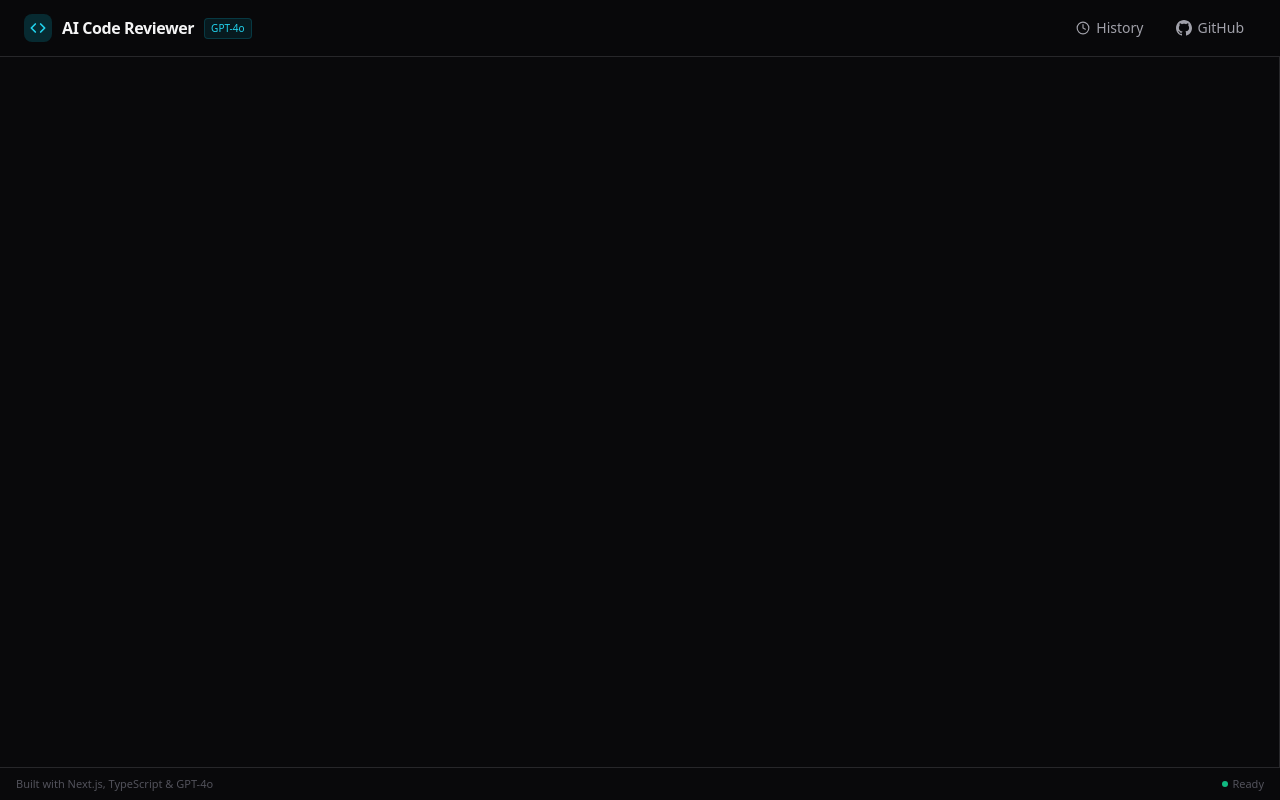
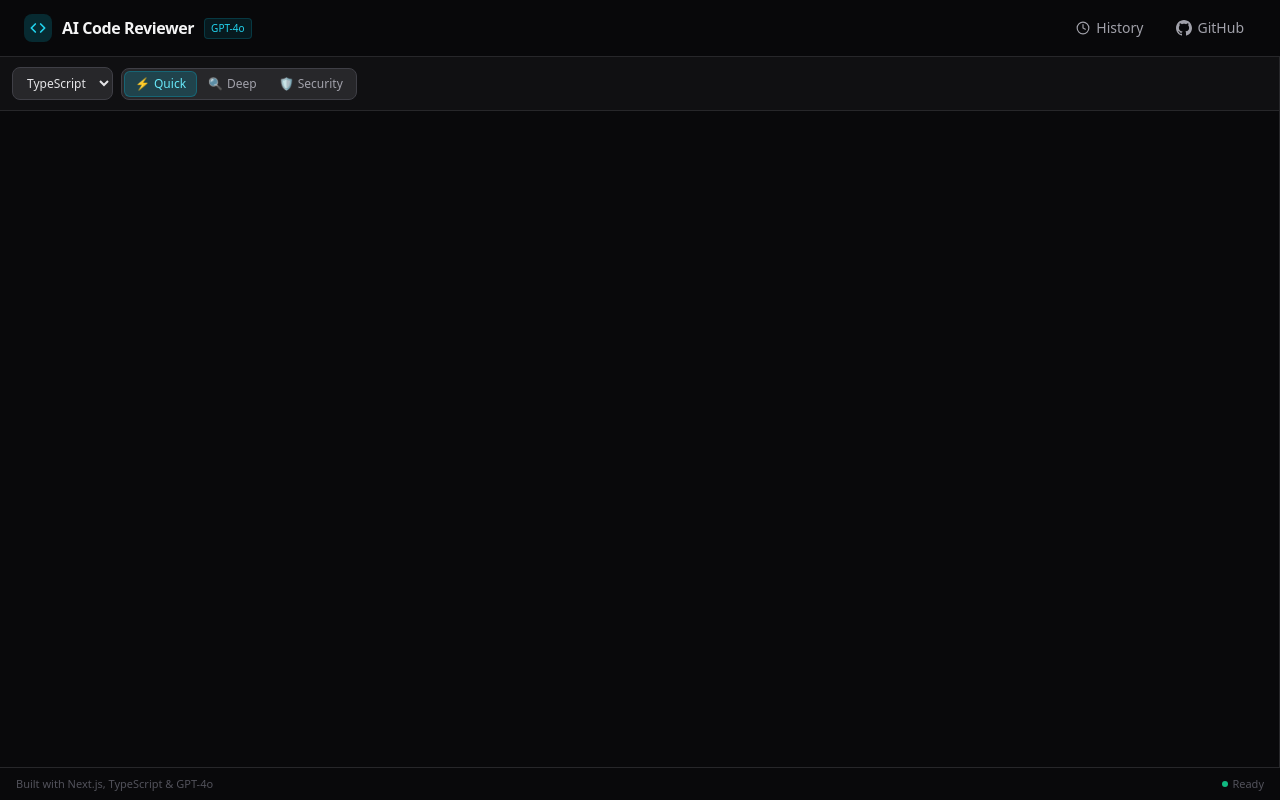
Before and after one commit to zoeMeng1225/ai-code-reviewer, a Next.js app: page / in a window 1280 px wide. Built offline with nearby package versions, Linux system fonts and the light colour scheme.

Commit message:
feat(editor):implement interactive mode toggle with active states

```diff
--- a/src/app/page.tsx
+++ b/src/app/page.tsx
@@ -7,6 +7,7 @@ import { SupportedLanguage } from "@/types/reviews";
 import { ReviewMode } from "@/types/reviews";
 import { useReview } from "@/hooks/useReview";
 import { ReviewHistoryItem } from "@/types/reviews";
+import CodeEditor from "@/components/CodeEditor";
 
 export default function Home() {
   const [code, setCode] = useState("");
@@ -36,7 +37,18 @@ export default function Home() {
           className={cn(
             "flex-1 min-h-0 lg:min-w-0 border-b lg:border-b-0 lg:border-r border-zinc-800 flex flex-col",
           )}
-        ></div>
+        >
+          <CodeEditor
+            code={code}
+            language={language}
+            mode={mode}
+            isStreaming={isStreaming}
+            onCodeChange={setCode}
+            onLanguageChange={setLanguage}
+            onModeChange={setMode}
+            onSubmit={handleSubmit}
+          />
+        </div>
       </main>
       <footer
         className={cn(
--- a/src/components/CodeEditor.tsx
+++ b/src/components/CodeEditor.tsx
@@ -1 +1,123 @@
 "use client";
+import dynamic from "next/dynamic";
+import { SupportedLanguage, ReviewMode } from "@/types/review";
+import { SAMPLE_CODES } from "@/lib/sampleCodes";
+import { cn } from "@/lib/utils";
+
+const MonacoEditor = dynamic(() => import("@monaco-editor/react"), {
+  ssr: false,
+  loading: () => (
+    <div
+      className={cn(
+        "h-full bg-zinc-900 rounded-lg flex items-center justify-center",
+      )}
+    >
+      <div className={cn("flex items-center gap-2 text-zinc-500 text-sm")}>
+        <div
+          className={cn(
+            "w-4 h-4 border-2 border-zinc-600 border-t-cyan-400 rounded-full animate-spin",
+          )}
+        >
+          Loading editor...
+        </div>
+      </div>
+    </div>
+  ),
+});
+
+const LANGUAGES: { value: SupportedLanguage; label: string }[] = [
+  { value: "typescript", label: "TypeScript" },
+  { value: "javascript", label: "JavaScript" },
+  { value: "python", label: "Python" },
+  { value: "java", label: "Java" },
+  { value: "go", label: "Go" },
+  { value: "rust", label: "Rust" },
+  { value: "html", label: "HTML" },
+  { value: "css", label: "CSS" },
+];
+
+const MODES: { value: ReviewMode; label: string; icon: string }[] = [
+  { value: "quick", label: "Quick", icon: "⚡" },
+  { value: "deep", label: "Deep", icon: "🔍" },
+  { value: "security", label: "Security", icon: "🛡️" },
+];
+
+interface CodeEditorProps {
+  code: string;
+  language: SupportedLanguage;
+  mode: ReviewMode;
+  isStreaming: boolean;
+  onCodeChange: (value: string) => void;
+  onLanguageChange: (lang: SupportedLanguage) => void;
+  onModeChange: (mode: ReviewMode) => void;
+  onSubmit: () => void;
+}
+
+export default function CodeEditor({
+  code,
+  language,
+  mode,
+  isStreaming,
+  onCodeChange,
+  onLanguageChange,
+  onModeChange,
+  onSubmit,
+}: CodeEditorProps) {
+  const handKeyDown = (e: React.KeyboardEvent) => {
+    if ((e.metaKey || e.ctrlKey) && e.key == "Enter") {
+      e.preventDefault();
+      onSubmit();
+    }
+  };
+
+  return (
+    <div className={cn("flex flex-col h-full")} onKeyDown={handKeyDown}>
+      <div
+        className={cn(
+          "flex flex-wrap items-center gap-2 px-3 py-2.5 border-b border-zinc-800 bg-zinc-900/50",
+        )}
+      >
+        {/*language select*/}
+        <select
+          value={language}
+          onChange={(e) =>
+            onLanguageChange(e.target.value as SupportedLanguage)
+          }
+          className={cn(
+            "bg-zinc-800 border border-zinc-700 text-zinc-200 text-xs rounded-lg px-2.5 py-1.5 focus:outline-none focus:border-cyan-500/50 cursor-pointer",
+          )}
+        >
+          {LANGUAGES.map((lang) => (
+            <option key={lang.value} value={lang.value}>
+              {lang.label}
+            </option>
+          ))}
+        </select>
+
+        {/*mode toggle*/}
+        <div
+          className={cn(
+            "flex bg-zinc-800 border border-zinc-700 rounded-lg p-0.5",
+          )}
+        >
+          {MODES.map((m) => (
+            <button
+              key={m.value}
+              onClick={() => onModeChange(m.value)}
+              className={cn(
+                `flex items-center gap-1 text-xs px-2.5 py-1 rounded-md transition-all ${
+                  mode === m.value
+                    ? "bg-cyan-500/20 text-cyan-300 border border-cyan-500/30"
+                    : "text-zinc-400 hover:text-zinc-200 border border-transparent"
+                }`,
+              )}
+            >
+              <span>{m.icon}</span>
+              <span className={cn("hidden sm:inline")}>{m.label}</span>
+            </button>
+          ))}
+        </div>
+      </div>
+    </div>
+  );
+}
```
